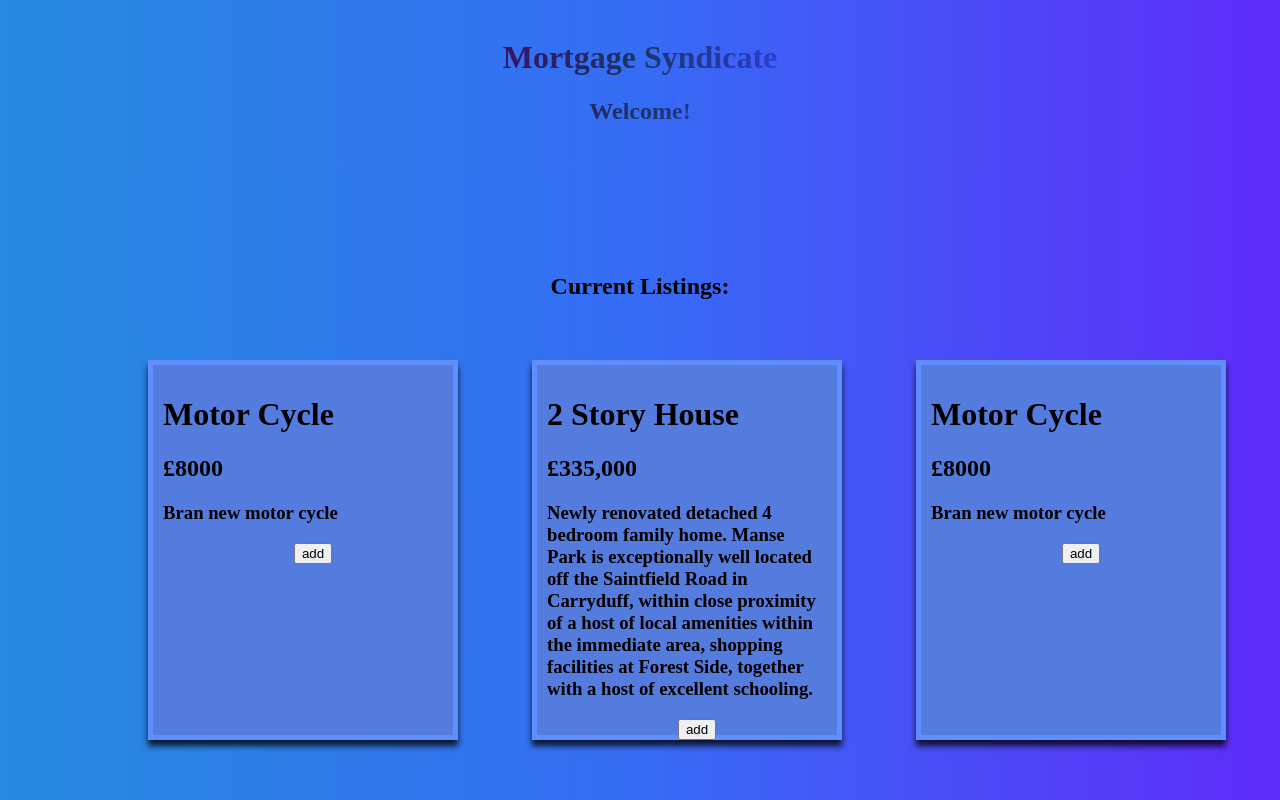
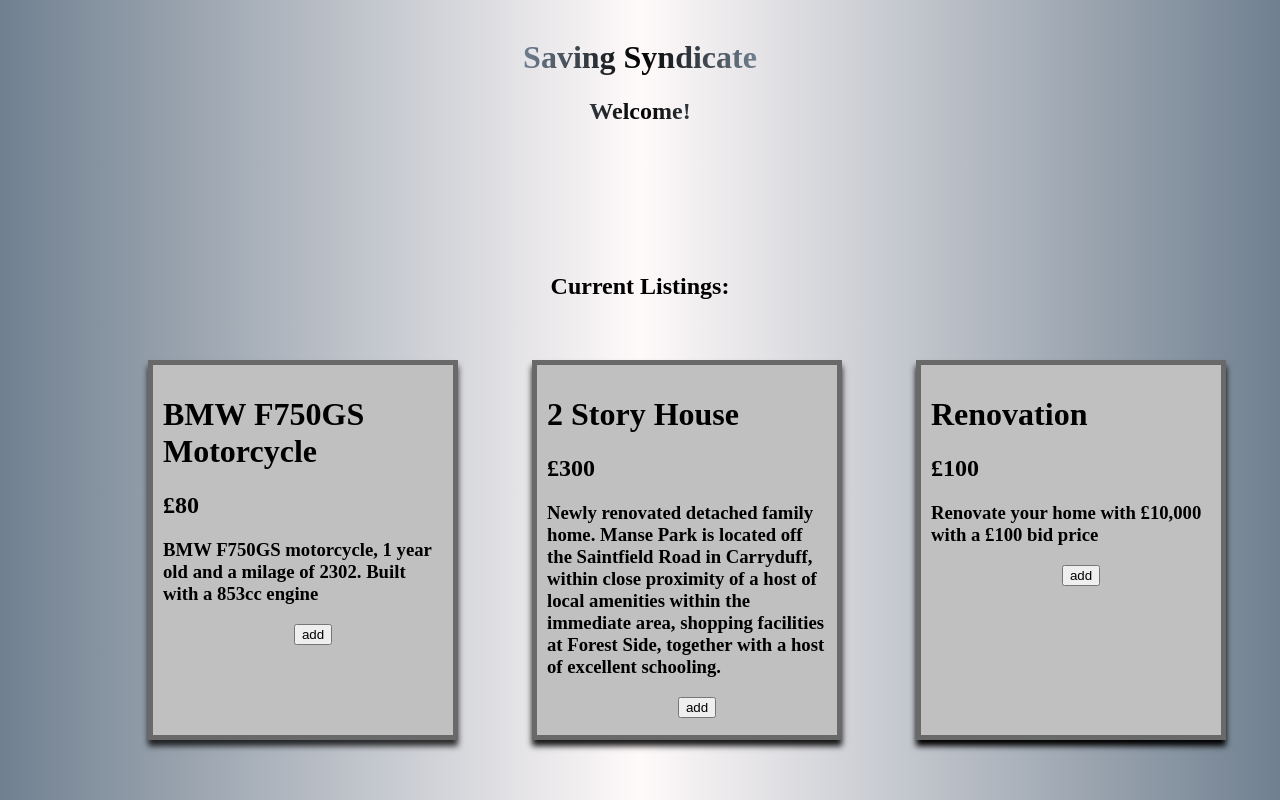
Before and after one commit to Ravii2103/HackTheHub, a Flask app: page / in a window 1280 px wide. Run offline with Flask 2, Linux system fonts and the light colour scheme.

Commit message:
improved landpage

```diff
--- a/BankingAppHackathon/Templates/landingpage.html
+++ b/BankingAppHackathon/Templates/landingpage.html
@@ -6,7 +6,7 @@
             body{
             justify-content: center;
             align-items: center;
-            background: linear-gradient(90deg, #268ADE, #366CF5, #5F2BFA);
+            background: linear-gradient(90deg, #708090, #FFFAFA, #708090);
             display: flex;
             padding: 10px;
             box-sizing: border-box;
@@ -14,7 +14,7 @@
 
             .Title{
             font-family:bold;
-            background: linear-gradient(90deg, #361466, #1C3563, #2A3DD1);
+            background: linear-gradient(90deg, #708090, black, #708090);
             -webkit-background-clip: text;
             -webkit-text-fill-color: transparent;
 
@@ -37,42 +37,42 @@
 
             .Leftbox{
              left: 10%;
-             background: #547BDE;
+             background: #C0C0C0;
              width: 280px;
              height: 350px;
              position: absolute;
              bottom: 5%;
              border: 5px
-             solid #618EFF;
+             solid DimGrey;
              padding: 10px;
              margin: 20px;
              box-shadow: 0 6px 6px rgba(0, 0, 0, 0.8);
             }
             .Centrebox{
              left: 40%;
-             background: #547BDE;
+             background: #C0C0C0;
              width: 280px;
              height: 350px;
              position: absolute;
              bottom: 5%;
              border: 5px
-             solid #618EFF;
+             solid DimGrey;
              padding: 10px;
              margin: 20px;
-             box-shadow: 0 6px 6px rgba(0, 0, 0, 0.8);
+             box-shadow: 0 6px 6px rgba(0, 0, 0, 0.9);
             }
             .Rightbox{
              left: 70%;
-             background: #547BDE;
+             background: #C0C0C0;
              width: 280px;
              height: 350px;
              position: absolute;
              bottom: 5%;
              border: 5px
-             solid #618EFF;
+             solid DimGrey;
              padding: 10px;
              margin: 20px;
-             box-shadow: 0 6px 6px rgba(0, 0, 0, 0.8);
+             box-shadow: 0 6px 6px rgba(0, 0, 0, 1);
             }
 
             .BoxTitle{
@@ -95,7 +95,7 @@
 
 {%block body%}
 <div class="Title">
-    <h1>Mortgage Syndicate</h1>
+    <h1>Saving Syndicate</h1>
     <div class="underTitle">
         <h2>Welcome!</h2>
     </div>
@@ -107,9 +107,9 @@
 
 
 <div class="Leftbox">
-   <h1>Motor Cycle</h1>
-    <h2>£8000</h2>
-    <h3>Bran new motor cycle</h3>
+   <h1>BMW F750GS Motorcycle</h1>
+    <h2>£80</h2>
+    <h3>BMW F750GS motorcycle, 1 year old and a milage of 2302. Built with a 853cc engine</h3>
      <div class="inputButton">
         <form>
             <input type="submit" name="submit" value="add">
@@ -120,9 +120,9 @@
 
 <div class="Centrebox">
     <h1>2 Story House</h1>
-    <h2>£335,000</h2>
+    <h2>£300</h2>
     <h3>
-        Newly renovated detached 4 bedroom family home. Manse Park is exceptionally well located off the Saintfield Road in Carryduff, within close proximity of a host of local amenities within the immediate area, shopping facilities at Forest Side, together with a host of excellent schooling.
+        Newly renovated detached family home. Manse Park is located off the Saintfield Road in Carryduff, within close proximity of a host of local amenities within the immediate area, shopping facilities at Forest Side, together with a host of excellent schooling.
     </h3>
      <div class="inputButton">
         <form action="/form" method="POST">
@@ -132,9 +132,9 @@
 </div>
 
 <div class="Rightbox">
-    <h1>Motor Cycle</h1>
-    <h2>£8000</h2>
-    <h3>Bran new motor cycle</h3>
+    <h1>Renovation</h1>
+    <h2>£100</h2>
+    <h3>Renovate your home with £10,000 with a £100 bid price</h3>
     <div class="inputButton">
         <form>
             <input type="submit" name="submit" value="add">
```
